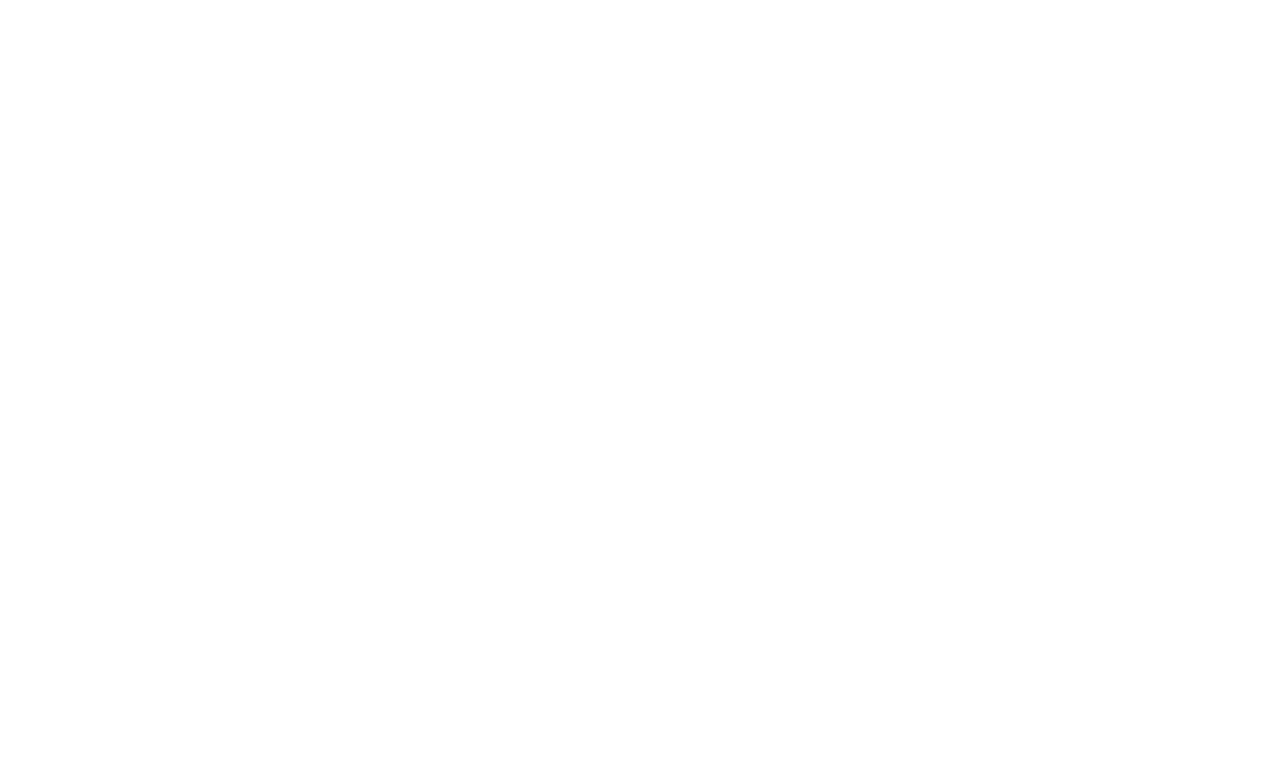
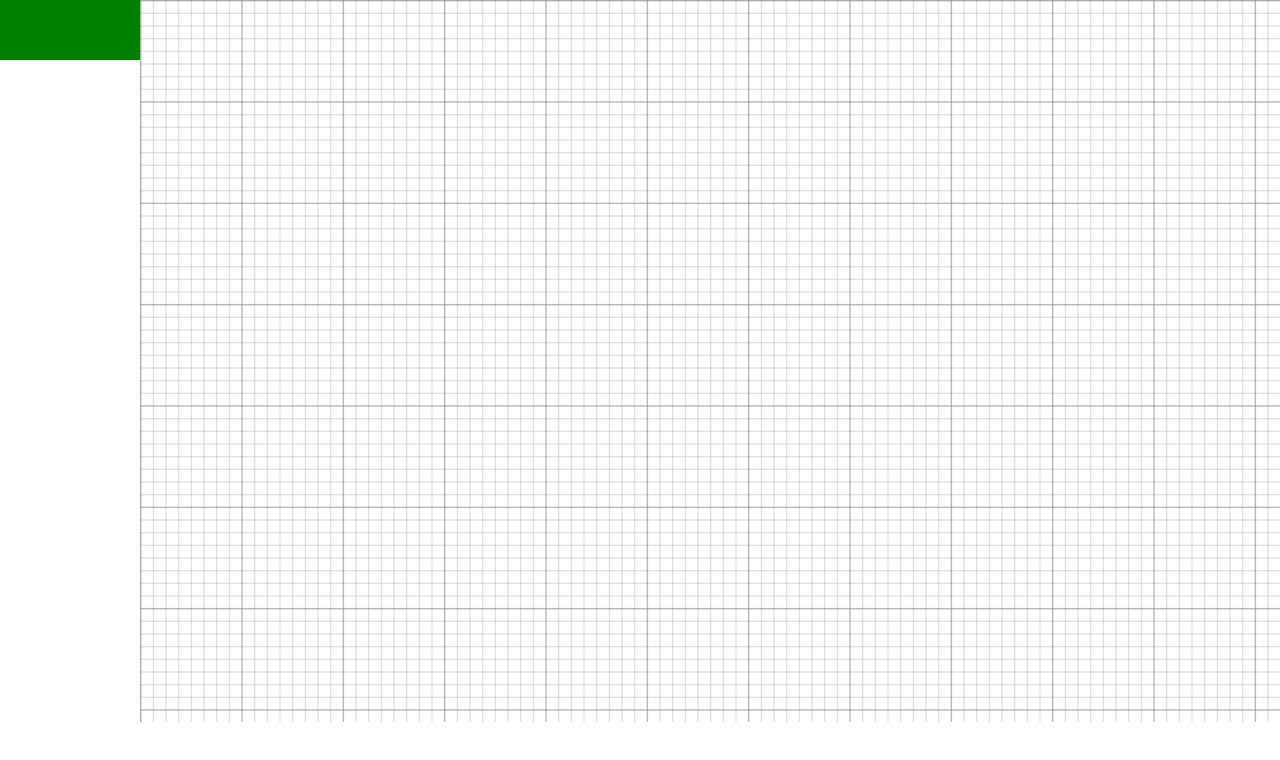
Before and after one commit to thebrokenblow/Edblock-Web, a Vue app: page / in a window 1280 px wide. Shown: the top 760 px of the page. Built offline with nearby package versions, Linux system fonts and the light colour scheme.

Commit message:
Added action symbol and canvas symbols

```diff
--- a/src/App.vue
+++ b/src/App.vue
@@ -1,9 +1,77 @@
 <template>
-  <div></div>
+  <div class="menu">
+    <div class="list">
+      <canvas class="action_symbol"></canvas>
+    </div>
+    <canvas ref="canvas_symbols" class="canvas_symbols"></canvas>
+  </div>
 </template>
 
-<script></script>
+<script>
+export default {
+  methods: {
+    func() {
+      let canvas = this.$refs.canvas_symbols;
+      var ctx = canvas.getContext("2d");
+      ctx.canvas.width = 900;
+      ctx.canvas.height = 570;
+
+      var data =
+        '<svg width="100%" height="100%" xmlns="http://www.w3.org/2000/svg"> \
+    <defs> \
+        <pattern id="smallGrid" width="10" height="10" patternUnits="userSpaceOnUse"> \
+            <path d="M 10 0 L 0 0 0 10" fill="none" stroke="gray" stroke-width="0.5" /> \
+        </pattern> \
+        <pattern id="grid" width="80" height="80" patternUnits="userSpaceOnUse"> \
+            <rect width="80" height="80" fill="url(#smallGrid)" /> \
+            <path d="M 80 0 L 0 0 0 80" fill="none" stroke="gray" stroke-width="1" /> \
+        </pattern> \
+    </defs> \
+    <rect width="100%" height="100%" fill="url(#grid)" /> \
+</svg>';
+
+      var DOMURL = window.URL || window.webkitURL || window;
+
+      var img = new Image();
+      var svg = new Blob([data], { type: "image/svg+xml;charset=utf-8" });
+      var url = DOMURL.createObjectURL(svg);
+
+      img.onload = function () {
+        ctx.drawImage(img, 0, 0);
+        DOMURL.revokeObjectURL(url);
+      };
+      img.src = url;
+    },
+  },
+  mounted() {
+    this.func();
+  },
+};
+</script>
 
 <style>
 @import "./reset.css";
+html,
+body {
+  height: 100%;
+  width: 100%;
+}
+
+.menu {
+  display: flex;
+  height: 100%;
+}
+
+.action_symbol {
+  width: 140px;
+  height: 60px;
+  background-color: green;
+}
+
+.canvas_symbols {
+  height: 100%;
+  width: calc(100% - 140px);
+  display: block;
+  background-color: white;
+}
 </style>
```
Also changed, not shown: src/gridCanvas.js (added, +33 -0 lines).
